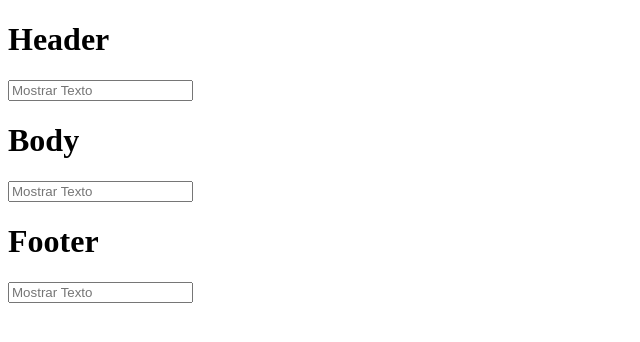
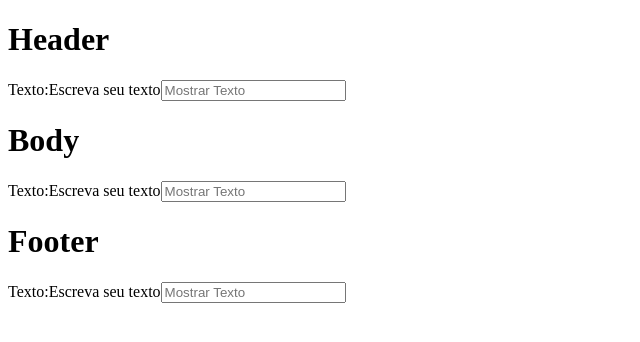
Before and after one commit to Leticiasa26/framework-frontend, a React (Vite) app: page / in a window 1280 px wide. Shown: the top 342 px of the page, without its empty margins (0-640 px from the left). Built offline with nearby package versions, Linux system fonts and the light colour scheme.

Commit message:
atividade de mostrar texto

```diff
--- a/src/container.tsx
+++ b/src/container.tsx
@@ -11,9 +11,14 @@ interface ContainerProps {
 }
 
 function Container ( props:ContainerProps ) {
+
+    const [texto, setTexto] = useState ("Escreva seu texto")
+
   function trataInput ( event:React.ChangeEvent<HTMLInputElement> ) {
 
-    console.log (event.currentTarget.value)
+    console.log (event.currentTarget.value);
+
+    setTexto(event.currentTarget.value);
 
   }
 
@@ -23,7 +28,7 @@ function Container ( props:ContainerProps ) {
 
       <h1>{props.nome}</h1>
 
-      {/*Texto:{texto}*/}
+      Texto:{texto}
 
       <input type="text" placeholder="Mostrar Texto" onChange={trataInput}/>
 
```
